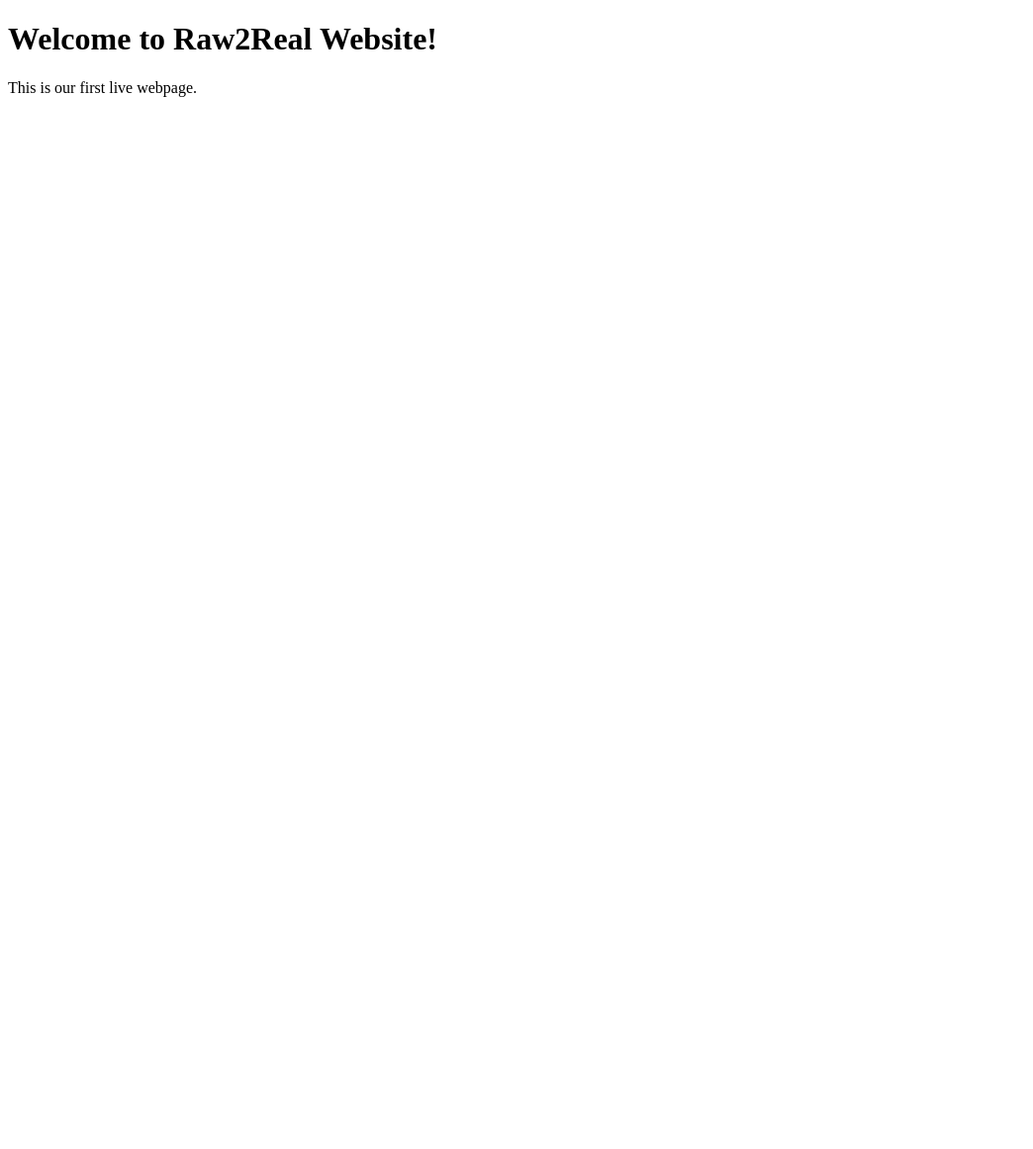
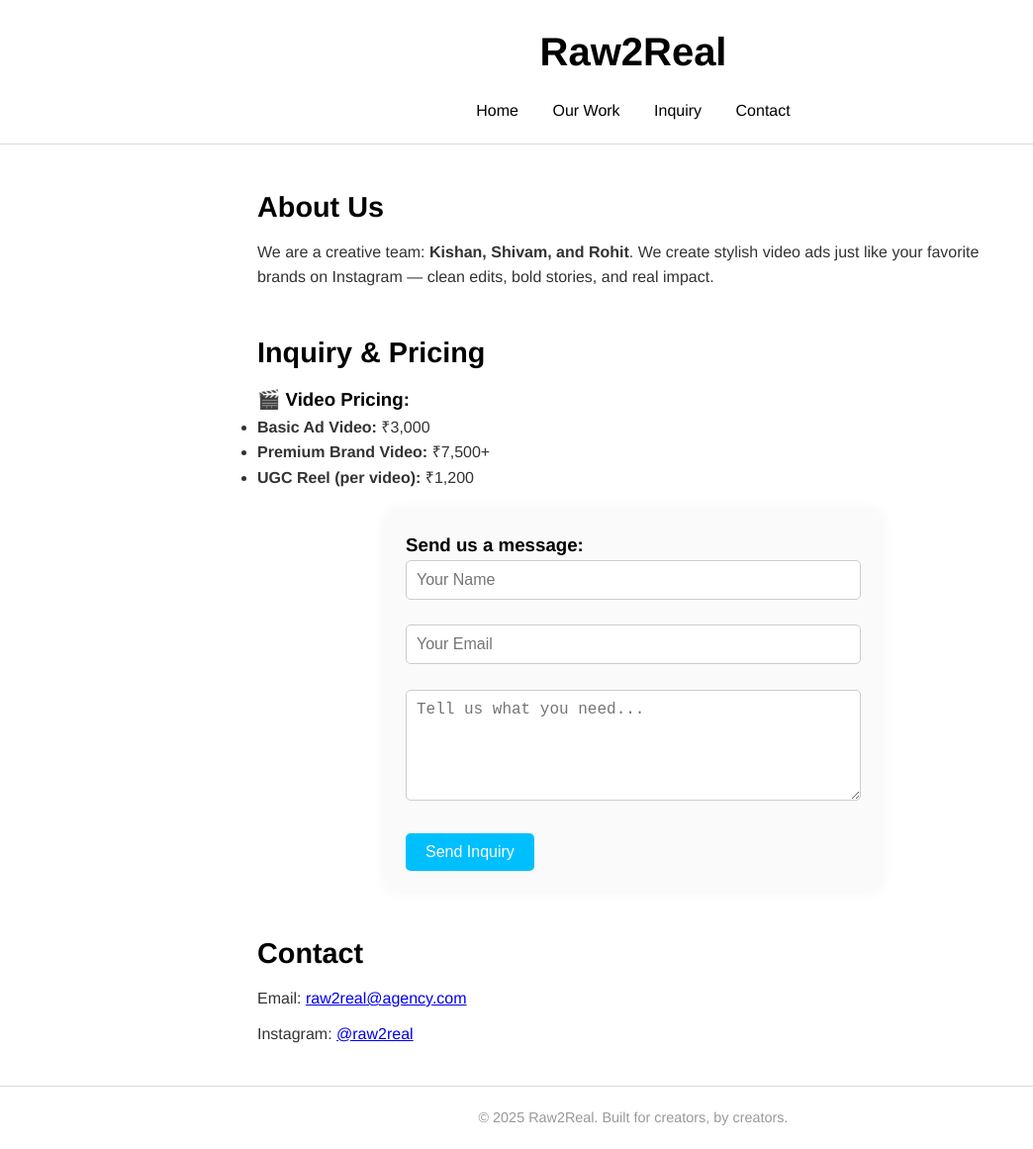
Before and after one commit to 82081/raw2real, a plain HTML site: page index.html in a window 1280 px wide. Shown: the whole page at 99% size, without its empty margins (0-1044 px from the left). Before the commit the page ends 800 px from the top, so only its background shows below. Drawn offline with Linux system fonts and the light colour scheme.

Commit message:
Add files via upload

```diff
--- a/index.html
+++ b/index.html
@@ -1,10 +1,57 @@
 <!DOCTYPE html>
-<html>
+<html lang="en">
 <head>
-  <title>Raw2Real</title>
+  <meta charset="UTF-8" />
+  <title>Raw2Real - Home</title>
+  <link rel="stylesheet" href="style.css" />
 </head>
 <body>
-  <h1>Welcome to Raw2Real Website!</h1>
-  <p>This is our first live webpage.</p>
+
+  <header>
+    <h1>Raw2Real</h1>
+    <nav>
+      <a href="index.html">Home</a>
+      <a href="work.html">Our Work</a>
+      <a href="#inquiry">Inquiry</a>
+      <a href="#contact">Contact</a>
+    </nav>
+  </header>
+
+  <section>
+    <h2>About Us</h2>
+    <p>We are a creative team: <strong>Kishan, Shivam, and Rohit</strong>. We create stylish video ads just like your favorite brands on Instagram — clean edits, bold stories, and real impact.</p>
+  </section>
+
+  <section id="inquiry">
+    <h2>Inquiry & Pricing</h2>
+
+    <div style="margin-bottom: 20px;">
+      <h3>🎬 Video Pricing:</h3>
+      <ul>
+        <li><strong>Basic Ad Video:</strong> ₹3,000</li>
+        <li><strong>Premium Brand Video:</strong> ₹7,500+</li>
+        <li><strong>UGC Reel (per video):</strong> ₹1,200</li>
+      </ul>
+    </div>
+
+    <form action="https://formspree.io/f/xeokzjyr" method="POST">
+      <h3>Send us a message:</h3>
+      <input type="text" name="name" placeholder="Your Name" required><br><br>
+      <input type="email" name="email" placeholder="Your Email" required><br><br>
+      <textarea name="message" rows="5" placeholder="Tell us what you need..." required></textarea><br><br>
+      <button type="submit">Send Inquiry</button>
+    </form>
+  </section>
+
+  <section id="contact">
+    <h2>Contact</h2>
+    <p>Email: <a href="mailto:raw2real@agency.com">raw2real@agency.com</a></p>
+    <p>Instagram: <a href="https://instagram.com/raw2real" target="_blank">@raw2real</a></p>
+  </section>
+
+  <footer>
+    &copy; 2025 Raw2Real. Built for creators, by creators.
+  </footer>
+
 </body>
 </html>
--- /dev/null
+++ b/style.css
@@ -0,0 +1,114 @@
+/* Reset and base styling */
+* {
+  margin: 0;
+  padding: 0;
+  box-sizing: border-box;
+}
+
+html {
+  scroll-behavior: smooth;
+}
+
+body {
+  font-family: 'Helvetica Neue', sans-serif;
+  background: #fff;
+  color: #000;
+  line-height: 1.6;
+}
+
+/* Header/Navbar */
+header {
+  border-bottom: 1px solid #dbdbdb;
+  padding: 20px 40px;
+  display: flex;
+  flex-direction: column;
+  align-items: center;
+  background-color: #fff;
+  position: sticky;
+  top: 0;
+  z-index: 1000;
+}
+
+header h1 {
+  font-size: 2.5rem;
+  margin-bottom: 5px;
+  font-weight: 600;
+}
+
+nav {
+  margin-top: 10px;
+}
+
+nav a {
+  margin: 0 15px;
+  color: #000;
+  font-weight: 500;
+  text-decoration: none;
+  position: relative;
+  transition: color 0.3s ease;
+}
+
+nav a:hover {
+  color: #262626;
+}
+
+/* Section styling */
+section {
+  max-width: 800px;
+  margin: 40px auto;
+  padding: 0 20px;
+}
+
+section h2 {
+  font-size: 1.8rem;
+  margin-bottom: 10px;
+  font-weight: 600;
+}
+
+section p, section ul {
+  font-size: 1rem;
+  color: #333;
+  margin-bottom: 10px;
+}
+
+/* Form styling */
+form {
+  max-width: 500px;
+  margin: 20px auto;
+  padding: 20px;
+  background: #fafafa;
+  border-radius: 10px;
+  box-shadow: 0 0 15px rgba(0,0,0,0.05);
+}
+
+form input, form textarea {
+  width: 100%;
+  padding: 10px;
+  font-size: 1rem;
+  border: 1px solid #ccc;
+  border-radius: 5px;
+}
+
+form button {
+  background-color: #00bfff;
+  color: white;
+  border: none;
+  padding: 10px 20px;
+  font-size: 1rem;
+  border-radius: 5px;
+  cursor: pointer;
+  transition: background 0.3s ease;
+}
+
+form button:hover {
+  background-color: #009fda;
+}
+
+/* Footer */
+footer {
+  text-align: center;
+  padding: 20px;
+  font-size: 0.9rem;
+  color: #999;
+  border-top: 1px solid #dbdbdb;
+}
--- /dev/null
+++ b/work-style.css
@@ -0,0 +1,57 @@
+/* 3D Portfolio Theme */
+
+body {
+  font-family: 'Segoe UI', sans-serif;
+  background: linear-gradient(to right, #0f2027, #203a43, #2c5364);
+  color: #fff;
+  margin: 0;
+  padding: 0;
+}
+
+header, footer {
+  background-color: rgba(0, 0, 0, 0.7);
+  padding: 20px;
+  text-align: center;
+}
+
+nav {
+  margin-top: 10px;
+}
+nav a {
+  color: #00f7ff;
+  margin: 0 15px;
+  text-decoration: none;
+  font-weight: bold;
+}
+nav a:hover {
+  text-decoration: underline;
+}
+
+.portfolio-items {
+  display: flex;
+  flex-direction: column;
+  gap: 30px;
+  padding: 30px;
+  align-items: center;
+}
+
+.item {
+  background: linear-gradient(145deg, #1e2e3c, #2a3f50);
+  padding: 20px;
+  border-radius: 15px;
+  box-shadow: 8px 8px 15px #0d1720, -8px -8px 15px #3d5c74;
+  width: 90%;
+  max-width: 700px;
+  transition: transform 0.3s ease;
+}
+
+.item:hover {
+  transform: scale(1.02) rotateX(2deg) rotateY(2deg);
+}
+
+.video-box {
+  max-width: 100%;
+  border-radius: 10px;
+  box-shadow: 0 0 15px rgba(0,0,0,0.6);
+  margin-top: 10px;
+}
```
Also changed, not shown: script.js (added, +62 -0 lines), work.html (added, +52 -0 lines).
